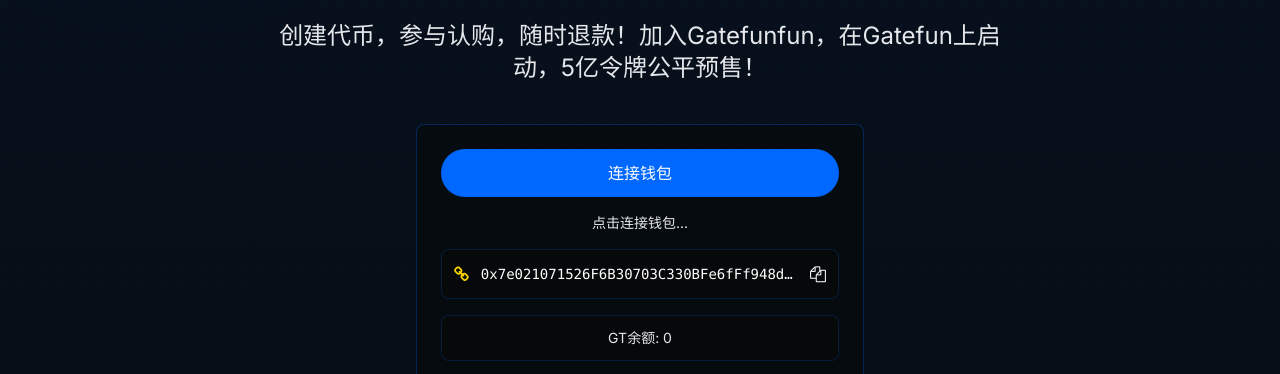
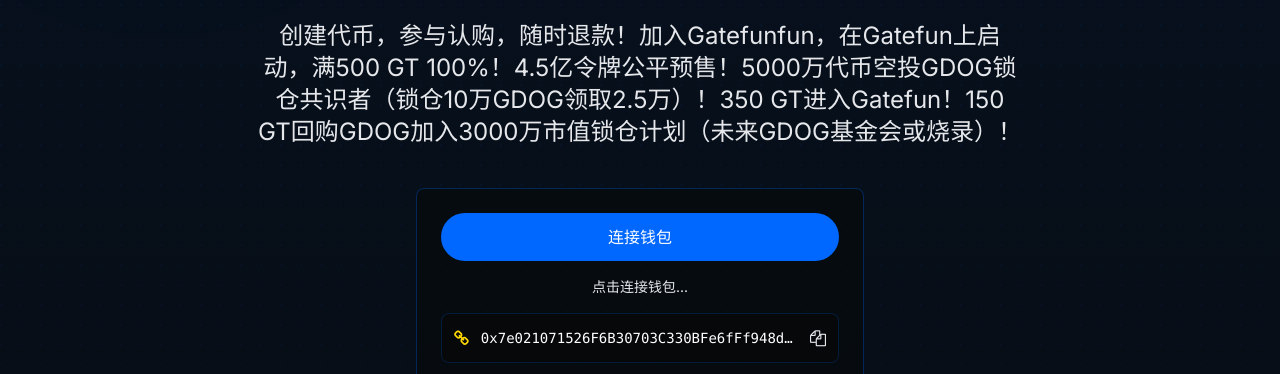
Before and after one commit to WoofingLabs/Gatefunfun, a plain HTML site: page index.html in a window 1280 px wide. Shown: the part 396-770 px from the top of the page. Drawn offline with nearby package versions, Linux system fonts and the light colour scheme.

Commit message:
Update index.html

```diff
--- a/index.html
+++ b/index.html
@@ -88,7 +88,7 @@
             </div>
             <h1 class="font-display text-5xl md:text-7xl mb-6 text-primary text-shadow-glow">Gatefunfun</h1>
             <p class="text-xl md:text-2xl text-light-gray max-w-3xl mx-auto mb-10">
-                创建代币，参与认购，随时退款！加入Gatefunfun，在Gatefun上启动，5亿令牌公平预售！
+                创建代币，参与认购，随时退款！加入Gatefunfun，在Gatefun上启动，满500 GT 100%！4.5亿令牌公平预售！5000万代币空投GDOG锁仓共识者（锁仓10万GDOG领取2.5万）！350 GT进入Gatefun！150 GT回购GDOG加入3000万市值锁仓计划（未来GDOG基金会或烧录）！
             </p>
             <div class="bg-dark/50 p-6 rounded-lg border border-primary/30 max-w-md mx-auto mb-8">
                 <div class="flex flex-col space-y-4">
```
